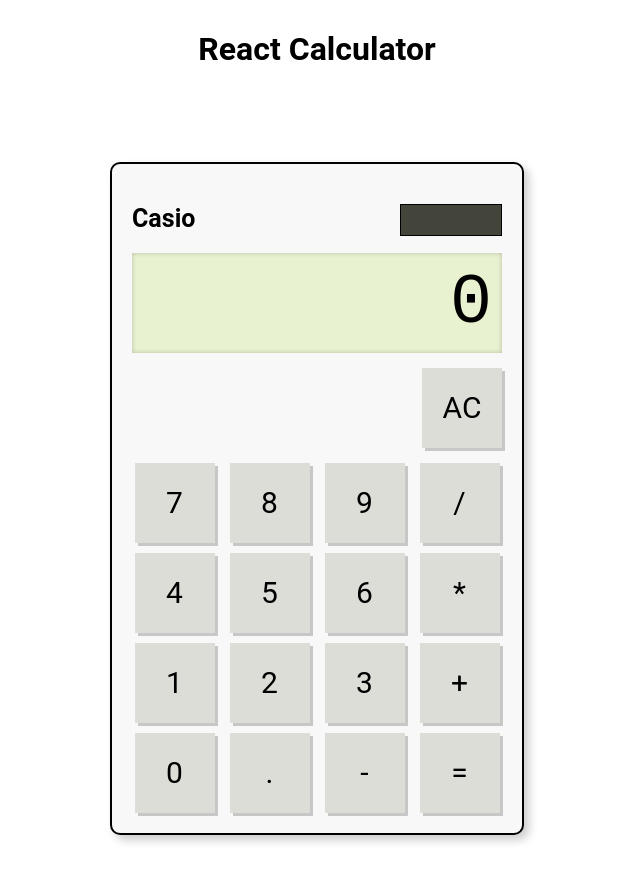
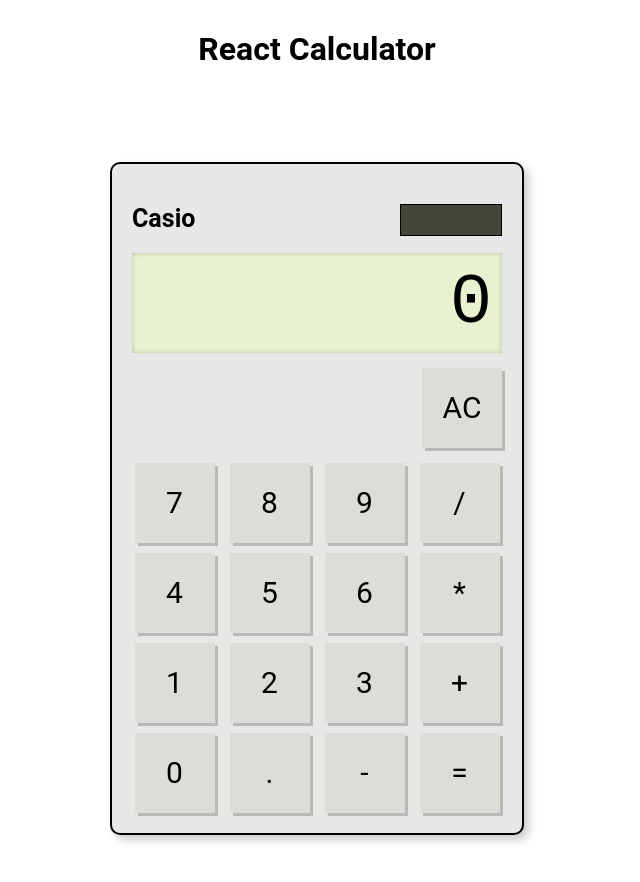
Before and after one commit to latham91/cn-react-calculator, a React (Vite) app: page / in a window 1280 px wide. Shown: the top 882 px of the page, without its empty margins (323-963 px from the left). Built offline with nearby package versions, Linux system fonts and the light colour scheme.

Commit message:
updated style

```diff
--- a/src/App.css
+++ b/src/App.css
@@ -24,7 +24,7 @@ main {
     border: 2px solid black;
     padding: 40px 20px 20px 20px;
     border-radius: 10px;
-    background-color: rgb(248, 248, 248);
+    background-color: rgb(231, 231, 231);
     box-shadow: 5px 5px 10px rgba(0, 0, 0, 0.2);
 
     h3 {
```
